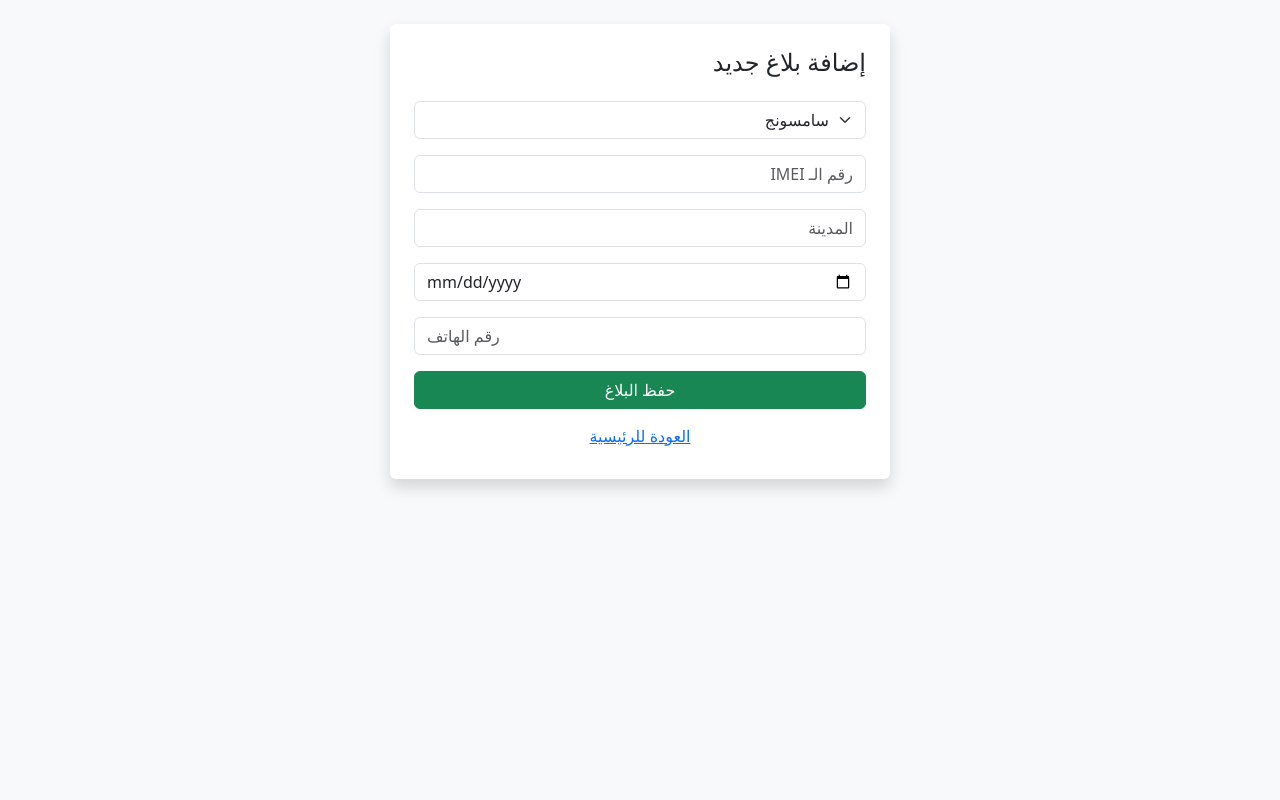
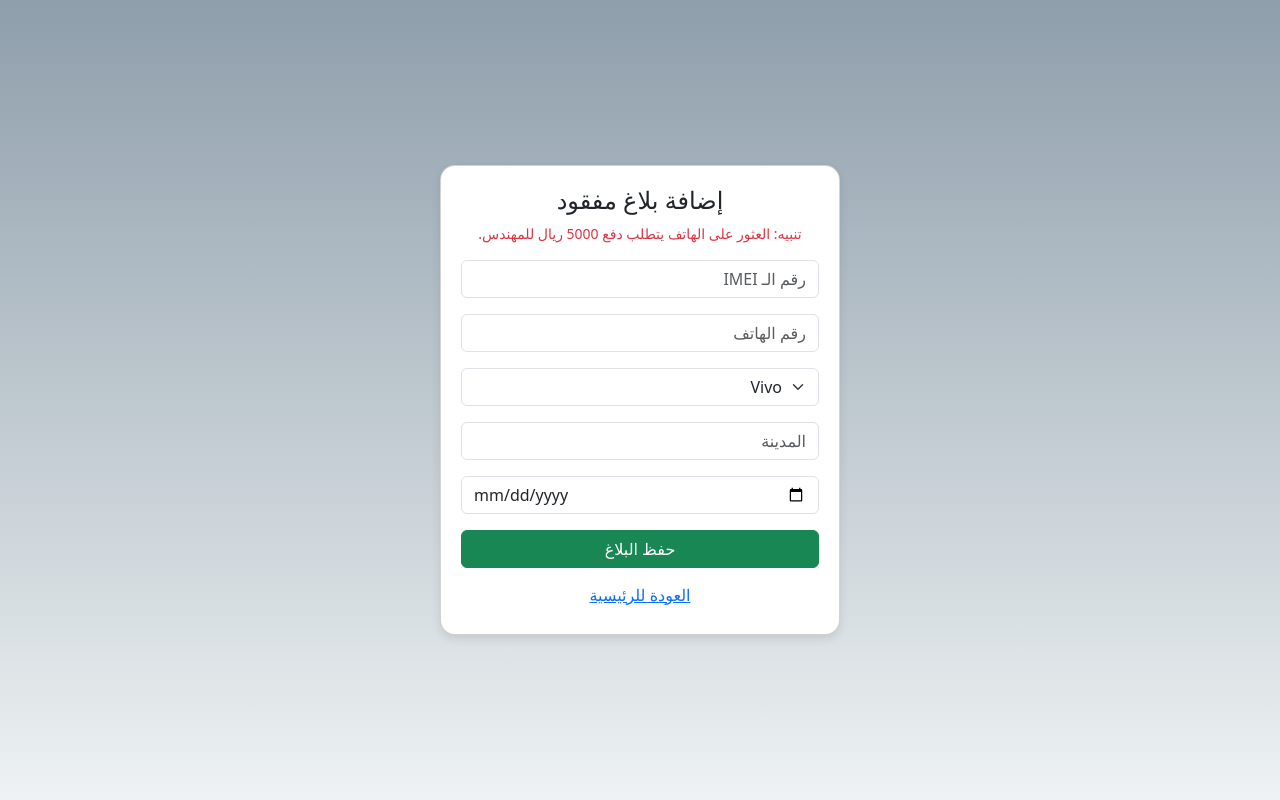
Before and after one commit to Ali202004/stolen-phones-project, a Flask app: page /add in a window 1280 px wide. Run offline with Flask 3, Linux system fonts and the light colour scheme.

Commit message:
Update add.html

```diff
--- a/templates/add.html
+++ b/templates/add.html
@@ -2,22 +2,24 @@
 <html lang="ar" dir="rtl">
 <head>
     <link href="https://cdn.jsdelivr.net/npm/bootstrap@5.3.0/dist/css/bootstrap.min.css" rel="stylesheet">
+    <style>
+        body { background: linear-gradient(to bottom, #8e9eab, #eef2f3); height: 100vh; display: flex; align-items: center; justify-content: center; }
+        .card { width: 100%; max-width: 400px; padding: 20px; border-radius: 15px; box-shadow: 0 4px 10px rgba(0,0,0,0.1); background: white; }
+    </style>
 </head>
-<body class="bg-light p-4">
-    <div class="container shadow p-4 bg-white rounded" style="max-width: 500px;">
-        <h4 class="mb-4">إضافة بلاغ جديد</h4>
+<body>
+    <div class="card">
+        <h4 class="text-center">إضافة بلاغ مفقود</h4>
+        <small class="text-danger text-center d-block mb-3">تنبيه: العثور على الهاتف يتطلب دفع 5000 ريال للمهندس.</small>
         <form action="/add" method="POST">
-            <select name="brand" class="form-select mb-3" required>
-                <option value="Samsung">سامسونج</option>
-                <option value="Apple">آيفون</option>
-                <option value="Vivo">فيفو</option>
-                <option value="LT">LT</option>
-                <option value="Other">أخرى</option>
+            <input type="text" name="imei" class="form-control mb-3" placeholder="رقم الـ IMEI" required>
+            <input type="text" name="phone" class="form-control mb-3" placeholder="رقم الهاتف">
+            <select name="brand" class="form-select mb-3">
+                <option value="Vivo">Vivo</option>
+                <option value="Samsung">Samsung</option>
             </select>
-            <input type="text" name="imei" class="form-control mb-3" placeholder="رقم الـ IMEI" required>
-            <input type="text" name="city" class="form-control mb-3" placeholder="المدينة" required>
-            <input type="date" name="date" class="form-control mb-3" required>
-            <input type="tel" name="phone" class="form-control mb-3" placeholder="رقم الهاتف" required>
+            <input type="text" name="city" class="form-control mb-3" placeholder="المدينة">
+            <input type="date" name="date" class="form-control mb-3">
             <button type="submit" class="btn btn-success w-100">حفظ البلاغ</button>
         </form>
         <a href="/" class="btn btn-link w-100 mt-2">العودة للرئيسية</a>
```
